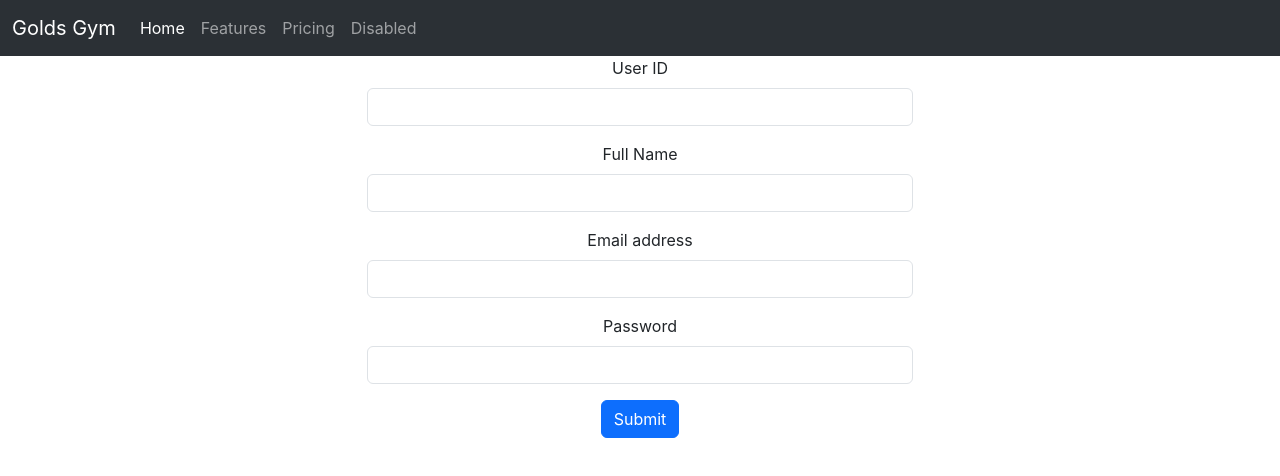
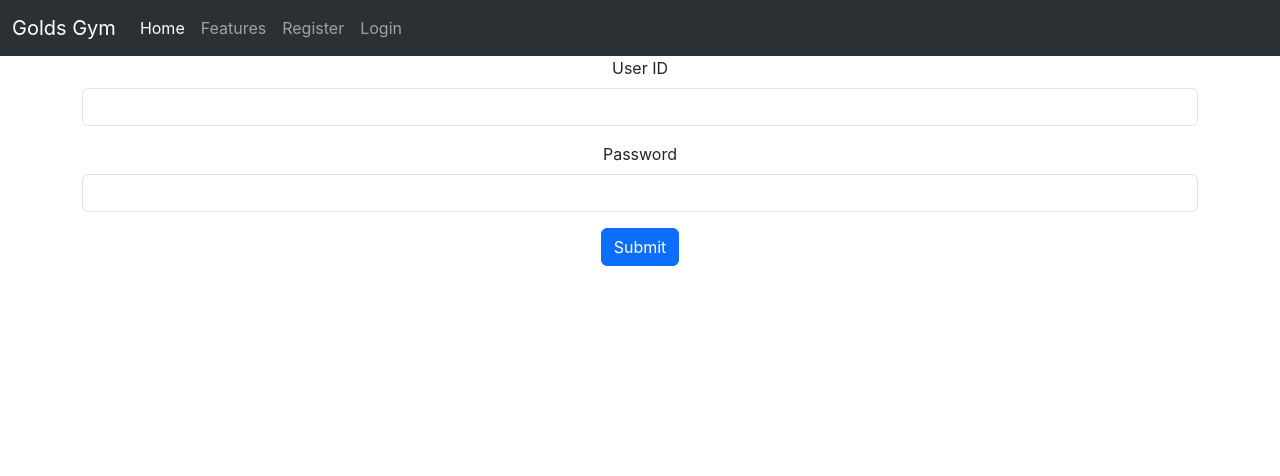
Before and after one commit to suchandra7/202-duplicate, a React (Create React App) app in the folder frontend/: page /login in a window 1280 px wide. Shown: the top 476 px of the page. Built offline with nearby package versions, Linux system fonts and the light colour scheme.

Commit message:
register login working

```diff
--- a/frontend/package.json
+++ b/frontend/package.json
@@ -9,6 +9,7 @@
     "axios": "^1.4.0",
     "react": "^18.2.0",
     "react-dom": "^18.2.0",
+    "react-router-dom": "^6.11.1",
     "react-scripts": "5.0.1",
     "web-vitals": "^2.1.4"
   },
--- a/frontend/src/App.js
+++ b/frontend/src/App.js
@@ -3,6 +3,9 @@ import './App.css';
 import Navigationbar from './Components/Navigationbar';
 import Register from './Components/Register';
 import Login from './Components/Login';
+import Home from './Components/Home';
+import Profile from './Components/Profile';
+import { Routes, Route } from "react-router-dom";
 
 function App() {
   return (
@@ -11,10 +14,13 @@ function App() {
 
       </Navigationbar>
       <div className='container'>
-
-          <Register> </Register>
+        <Routes>
+        <Route exact path="/" element={<Home />} />
+          <Route exact path="/register" element={<Register />} />
+          <Route exact path="/login" element={<Login />} />
+          <Route exact path="/profile" element={<Profile />} />
+        </Routes>
       </div>
-
     </div>
   );
 }
--- /dev/null
+++ b/frontend/src/Components/Home.js
@@ -0,0 +1,14 @@
+import React, { useState } from 'react';
+import axios from 'axios';
+
+function Home() {
+
+
+    return (
+        <div> Home
+        </div>
+
+    )
+}
+
+export default Home;
--- a/frontend/src/Components/Login.js
+++ b/frontend/src/Components/Login.js
@@ -1,8 +1,10 @@
 import React, { useState } from 'react';
 import axios from 'axios';
+import { useNavigate } from "react-router-dom";
 
 function Login() {
 
+    const navigate = useNavigate();
 
     const [password,setPassword] = useState('');
     const [userID,setuserID] = useState('');
@@ -19,18 +21,23 @@ function Login() {
 
     }
 
-    const handleSubmit = () => {
+    async function handleSubmit(event) {
+        event.preventDefault();
         var user_details = { userId : userID, password : password}
-        axios.post("http://localhost:3000/login",user_details).then((response)=>{
-            alert('registered successfully');
-            console.log(response);
-        });
-    };
+        try {
+          const response = await axios.post('http://localhost:3000/user/validate', user_details);
+          console.log('login successful!', response.data);
+          navigate('/profile');
+        } catch (error) {
+          console.error('login failed!', error.response.data);
+        }
+      };
+
 
     return (
         <div className='grid'>
             <div className='g-col-6'>
-                <form>
+                <form onSubmit={handleSubmit}>
                 <div className="mb-3">
                         <label htmlFor="exampleInputuserID" className="form-label">User ID </label>
                         <input type="text" min="4" className="form-control" id="userID" value={userID} onChange = {(e) => handleInputChange(e)} />
@@ -40,7 +47,7 @@ function Login() {
                         <input type="password" min="4" className="form-control" id="password" value={password} onChange = {(e) => handleInputChange(e)} />
                     </div>
 
-                    <button onClick={()=>handleSubmit()} type="submit" className="btn btn-primary">Submit</button>
+                    <button type="submit" className="btn btn-primary">Submit</button>
                 </form>
             </div>
         </div>
--- a/frontend/src/Components/Navigationbar.js
+++ b/frontend/src/Components/Navigationbar.js
@@ -1,25 +1,26 @@
 import React from 'react';
+import {Link} from 'react-router-dom';
 function Header() {
     return (
         <nav className="navbar navbar-expand-lg bg-dark bg-body-tertiary" data-bs-theme="dark">
             <div className="container-fluid">
-                <a className="navbar-brand" href="#">Golds Gym </a>
+                <Link className="navbar-brand" to="/">Golds Gym </Link>
                 <button className="navbar-toggler" type="button" data-bs-toggle="collapse" data-bs-target="#navbarNav" aria-controls="navbarNav" aria-expanded="false" aria-label="Toggle navigation">
                     <span className="navbar-toggler-icon"></span>
                 </button>
                 <div className="collapse navbar-collapse" id="navbarNav">
                     <ul className="navbar-nav ">
                         <li className="nav-item">
-                            <a className="nav-link active" aria-current="page" href="#">Home</a>
+                            <Link className="nav-link active" aria-current="page" to="/">Home</Link>
                         </li>
                         <li className="nav-item">
-                            <a className="nav-link" href="#">Features</a>
+                            <Link className="nav-link" to="#">Features</Link>
                         </li>
                         <li className="nav-item">
-                            <a className="nav-link" href="#">Pricing</a>
+                            <Link className="nav-link" to="/register">Register</Link>
                         </li>
                         <li className="nav-item">
-                            <a className="nav-link" href="#">Disabled</a>
+                            <Link className="nav-link" to="/login">Login</Link>
                         </li>
                     </ul>
                 </div>
--- /dev/null
+++ b/frontend/src/Components/Profile.js
@@ -0,0 +1,14 @@
+import React, { useState } from 'react';
+import axios from 'axios';
+
+function Profile() {
+
+
+    return (
+        <div> Profile page
+        </div>
+
+    )
+}
+
+export default Profile;
--- a/frontend/src/Components/Register.js
+++ b/frontend/src/Components/Register.js
@@ -1,7 +1,10 @@
 import React, { useState } from 'react';
 import axios from 'axios';
+import { useNavigate } from "react-router-dom";
 
 function Register() {
+
+    const navigate = useNavigate();
 
     const [name, setName] = useState('');
     const [email, setEmail] = useState('');
@@ -26,13 +29,17 @@ function Register() {
 
     }
 
-    const handleSubmit = (event) => {
+    async function handleSubmit(event) {
+        event.preventDefault();
         var user_details = { userId: userID, name: name, email: email, password: password }
-        axios.post("http://localhost:3000/addUser", user_details).then((response) => {
-            alert('registered successfully');
-            console.log(response);
-        });
-    };
+        try {
+          const response = await axios.post('http://localhost:3000/addUser', user_details);
+          console.log('registeration successful!', response.data);
+          navigate('/login');
+        } catch (error) {
+          console.error('registeration failed!', error.response.data);
+        }
+      };
 
     return (
         <div className='row'>
--- a/frontend/src/index.js
+++ b/frontend/src/index.js
@@ -3,11 +3,14 @@ import ReactDOM from 'react-dom/client';
 import './index.css';
 import App from './App';
 import reportWebVitals from './reportWebVitals';
+import { BrowserRouter } from 'react-router-dom';
 
 const root = ReactDOM.createRoot(document.getElementById('root'));
 root.render(
   <React.StrictMode>
+    <BrowserRouter>
     <App />
+    </BrowserRouter>
   </React.StrictMode>
 );
 
```
Also changed, not shown: 1 other file (tests, documents, lock files or other folders).
